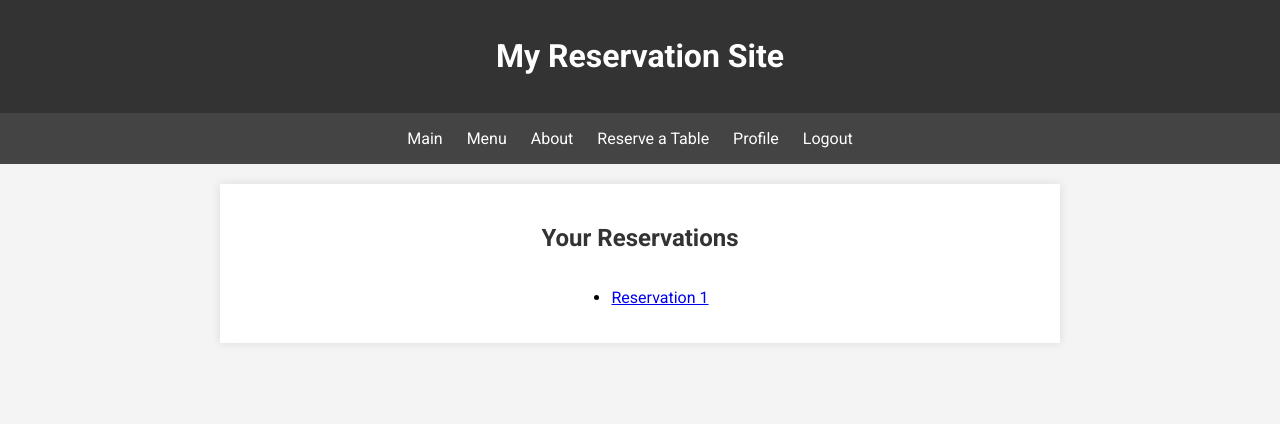
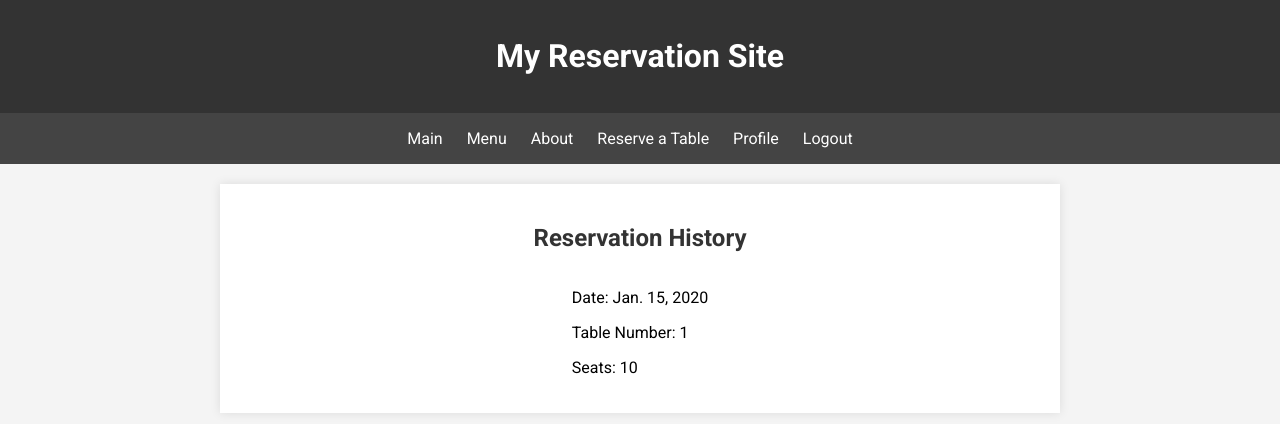
Before and after one commit to Xdecent0/Django-Website, a Django app: page /reservation/profile/ in a window 1280 px wide. Shown: the top 424 px of the page. Run offline with Django 5.2, Linux system fonts and the light colour scheme; a user stored in the database is signed in; tables that the repository leaves empty hold one stand-in row (values such as "Sample post").

Commit message:
finished reservation

```diff
--- a/reservation_project/reservation/models.py
+++ b/reservation_project/reservation/models.py
@@ -2,6 +2,12 @@
 from django.db import models
 from django.contrib.auth.models import User
 from datetime import datetime
+
+# reservation/models.py
+
+from django.db import models
+from django.contrib.auth.models import User
+from datetime import datetime, timedelta
 
 class Table(models.Model):
     number = models.IntegerField()
@@ -12,12 +18,15 @@ class Table(models.Model):
     length = models.FloatField()
     x_coordinate = models.FloatField()
     y_coordinate = models.FloatField()
-    last_reservation_date = models.DateField(null=True, blank=True)
 
-    @property
-    def is_reserved(self):
-        today = datetime.now().date()
-        return self.last_reservation_date == today
+    def is_reserved(self, date):
+        reservations_for_date = Reservation.objects.filter(table=self, date=date)
+        return reservations_for_date.exists()
+
+    @staticmethod
+    def get_available_tables(date):
+        reserved_table_ids = Reservation.objects.filter(date=date).values_list('table_id', flat=True)
+        return Table.objects.exclude(id__in=reserved_table_ids)
 
 class Reservation(models.Model):
     user = models.ForeignKey(User, on_delete=models.CASCADE)
--- a/reservation_project/reservation/templates/reservation/user_profile.html
+++ b/reservation_project/reservation/templates/reservation/user_profile.html
@@ -2,14 +2,16 @@
 {% extends 'base.html' %}
 
 {% block content %}
-  <h2>Your Reservations</h2>
+  <h2>Reservation History</h2>
   {% if reservations %}
-    <ul>
-      {% for reservation in reservations %}
-        <li><a href="{% url 'user_confirm' reservation.id %}">Reservation {{ reservation.id }}</a></li>
-      {% endfor %}
-    </ul>
+    {% for reservation in reservations %}
+      <div>
+        <p>Date: {{ reservation.date }}</p>
+        <p>Table Number: {{ reservation.table.number }}</p>
+        <p>Seats: {{ reservation.table.seats }}</p>
+      </div>
+    {% endfor %}
   {% else %}
-    <p>You have no reservations.</p>
+    <p>No reservation history.</p>
   {% endif %}
 {% endblock %}
--- a/reservation_project/reservation/views.py
+++ b/reservation_project/reservation/views.py
@@ -59,7 +59,7 @@ def select_table(request):
         form = DateForm(request.POST)
         if form.is_valid():
             date = form.cleaned_data['date']
-            available_tables = Table.objects.filter(last_reservation_date__lt=date)
+            available_tables = Table.get_available_tables(date)
             return render(request, 'reservation/table_list.html', {'tables': available_tables, 'date': date, 'form': form})
     else:
         form = DateForm()
```
Also changed, not shown: reservation_project/reservation/templates/reservation/table_list.html (+9 -8 lines).
